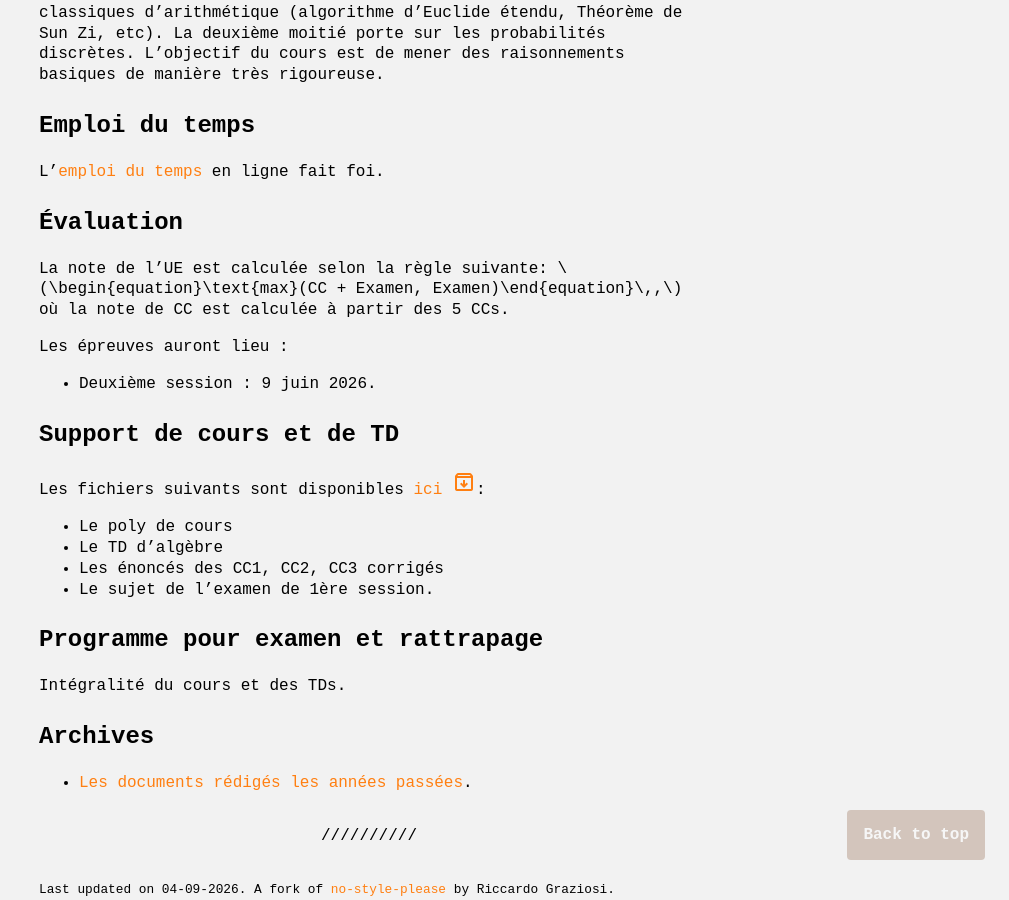
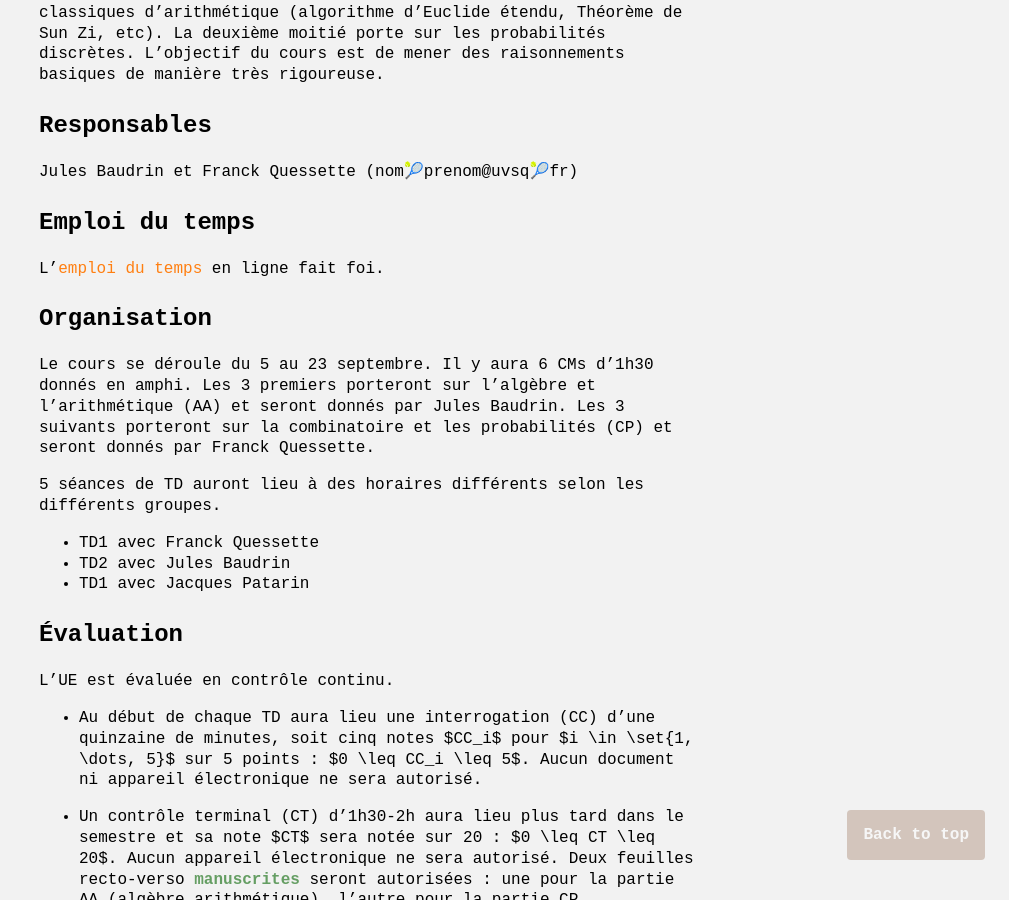
Before and after one commit to baudrin-j/baudrin-j.github.io, a Jekyll site: the page built from min17101.md, in a window 1280 px wide and 900 px high, scrolled down 341 px. Shown: the whole window, without its empty margins (271-1280 px from the left). Built offline with Jekyll 4.4.1, drawn with Linux system fonts in a browser that asks for light colours; a script that is not in the unit is left out; some of the changed text lies outside the part shown.

Commit message:
Update MIN17101

```diff
--- a/min17101.md
+++ b/min17101.md
@@ -12,26 +12,48 @@ title: MIN17101 - Mathématiques pour l'informatique
 {% endif -%}
 {% endfor %}
 
+## Responsables
+
+Jules Baudrin et Franck Quessette (nom🎾prenom@uvsq🎾fr)
 
 ## Emploi du temps
 
 L'[emploi du temps](https://edt.uvsq.fr/cal?vt=agendaWeek&et=module&fid0=MIN17101) en ligne fait foi.
 
+## Organisation
+Le cours se déroule du 5 au 23 septembre. Il y aura 6 CMs d'1h30 donnés en amphi. Les 3 premiers porteront sur l'algèbre et l'arithmétique (AA) et seront donnés par Jules Baudrin. Les 3 suivants porteront sur la combinatoire et les probabilités (CP) et seront donnés par Franck Quessette.
+
+5 séances de TD auront lieu à des horaires différents selon les différents groupes.
+- TD1 avec Franck Quessette
+- TD2 avec Jules Baudrin
+- TD1 avec Jacques Patarin
+
 ## Évaluation
-La note de l'UE est calculée selon la règle suivante:
-$$\begin{equation}\text{max}(CC + Examen, Examen)\end{equation}\,,$$
-où la note de CC est calculée à partir des 5 CCs.
+L'UE est évaluée en contrôle continu.
+- Au début de chaque TD aura lieu une interrogation (CC) d'une quinzaine de minutes, soit cinq notes $CC_i$ pour $i \in \set{1, \dots, 5}$ sur 5 points : $0 \leq CC_i \leq 5$.
+Aucun document ni appareil électronique ne sera autorisé.
+
+- Un contrôle terminal (CT) d'1h30-2h aura lieu plus tard dans le semestre et sa note $CT$ sera notée sur 20 : $0 \leq CT \leq 20$. Aucun appareil électronique ne sera autorisé. Deux feuilles recto-verso **manuscrites** seront autorisées : une pour la partie AA (algèbre arithmétique), l'autre pour la partie CP (combinatoire probabilités).
+
+- La note de première session est calculée de la manière suivante :
+$$\boxed{\mathrm{Session 1} = \text{max}(0,4 \times CC + 0,6 \times CT, CT)\,} $$
+où la note $CC$ est calculée à partir des $CC_i$ comme suit : $\sum_{i = 1}^5 CC_i - \min_{1 \leq i \leq 5} CC_i$.
+Autrement dit, la note de CC est la somme des 4 meilleures notes de CC et ne compte dans la moyenne que si elle augmente votre moyenne par rapport au CT. Si vous êtes absent.e.s à deux épreuves $CC_i$ ou plus, la note de session 1 sera la note du CT : $\mathrm{Session 1} = CT$.
+
+- En cas d'absence *justifiée et acceptée par la scolarité* pour l'épreuve CT, un CT de substitution sera organisé.
+
+- Pour la deuxième session, une seule épreuve d'1h30-2h sera organisée, dans des conditions semblables à l'épreuve de contrôle terminal, notée sur 20. La note de session 2 sera la note obtenue à cette épreuve. **Les notes $CC_i$ ne seront pas prises en compte dans le calcul de la note de session 2.**
+
 
 
 Les épreuves auront lieu :
-- Deuxième session : 9 juin 2026.
+- Contrôle terminal : à définir.
+- Deuxième session : à définir.
 
 ## Support de cours et de TD
-Les fichiers suivants sont disponibles [ici <span class="material-symbols-outlined">archive</span>](documents/MIN17101/2025_2026/):
+Les fichiers suivants sont disponibles [ici <span class="material-symbols-outlined">archive</span>](documents/MIN17101/2026_2027/):
 - Le poly de cours
 - Le TD d'algèbre
-- Les énoncés des CC1, CC2, CC3 corrigés
-- Le sujet de l'examen de 1ère session.
 
 ## Programme pour examen et rattrapage
 Intégralité du cours et des TDs.
```
Also changed, not shown: 2 other files.
